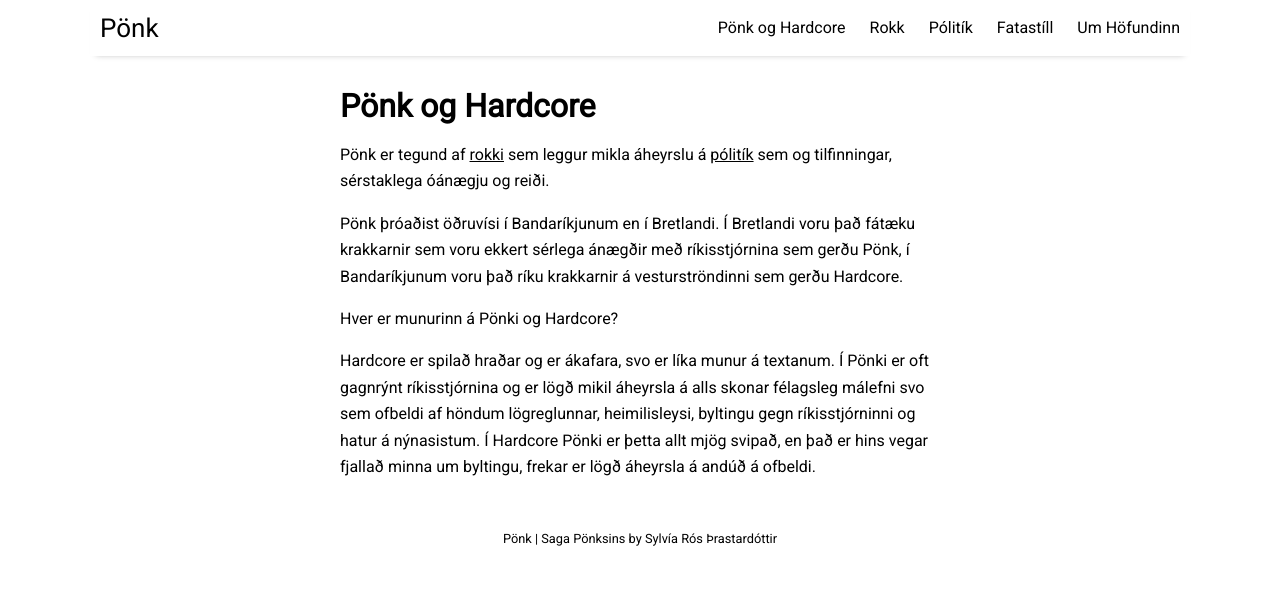
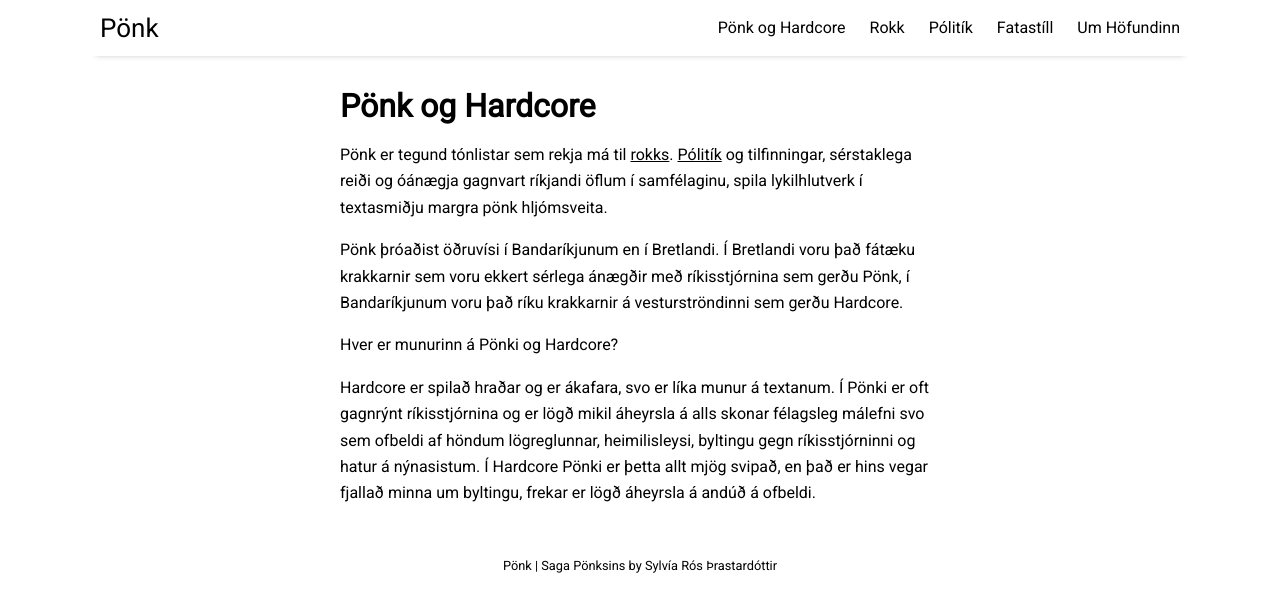
Before and after one commit to LeafDousedInGasoline/LeafDousedInGasoline.github.io, a Jekyll site: the page built from pages/Pönkrokk og Hardcore.md, in a window 1280 px wide. Shown: the top 612 px of the page. Built offline with Jekyll 4.4.1, drawn with Linux system fonts in a browser that asks for light colours; nearby versions of some CDN libraries.

Commit message:
breyting á texta

```diff
--- a/pages/Pönkrokk og Hardcore.md
+++ b/pages/Pönkrokk og Hardcore.md
@@ -4,7 +4,7 @@ title: Pönk og Hardcore
 permalink: /punkandhardcore
 ---
 
-Pönk er tegund af [rokki](/rokk) sem leggur mikla áheyrslu á [pólitík](/punkandpolitics) sem og tilfinningar, sérstaklega óánægju og reiði.
+Pönk er tegund tónlistar sem rekja má til [rokks](/rokk). [Pólitík](/punkandpolitics) og tilfinningar, sérstaklega reiði og óánægja gagnvart ríkjandi öflum í samfélaginu, spila lykilhlutverk í textasmiðju margra pönk hljómsveita.
 
 Pönk þróaðist öðruvísi í Bandaríkjunum en í Bretlandi. Í Bretlandi voru það fátæku krakkarnir sem voru ekkert sérlega ánægðir með ríkisstjórnina sem gerðu Pönk, í Bandaríkjunum voru það ríku krakkarnir á vesturströndinni sem gerðu Hardcore.
 
```
